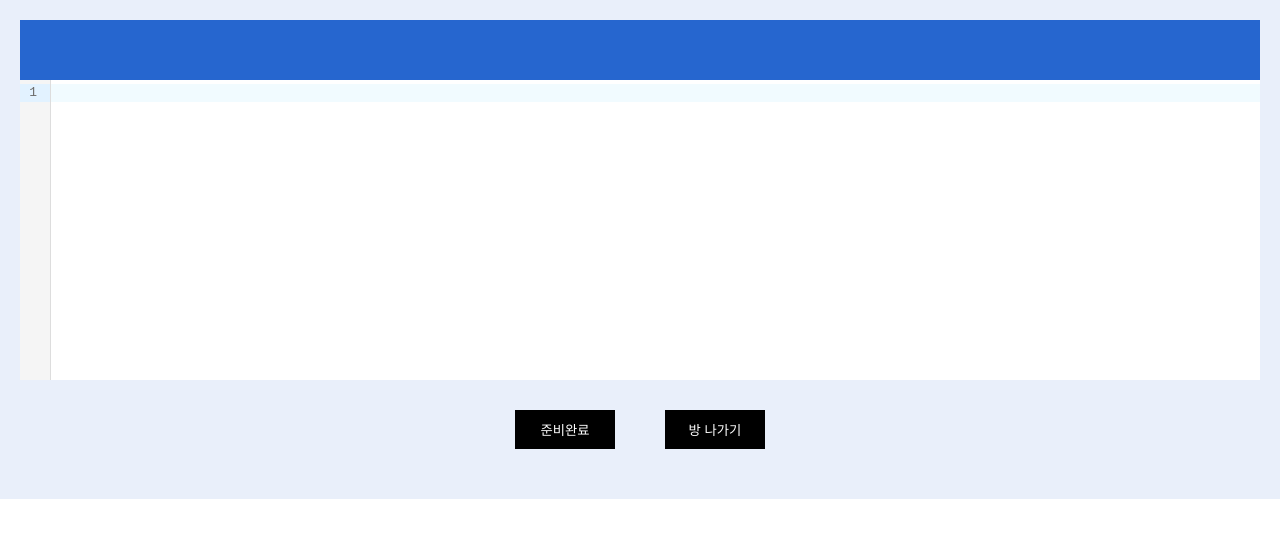
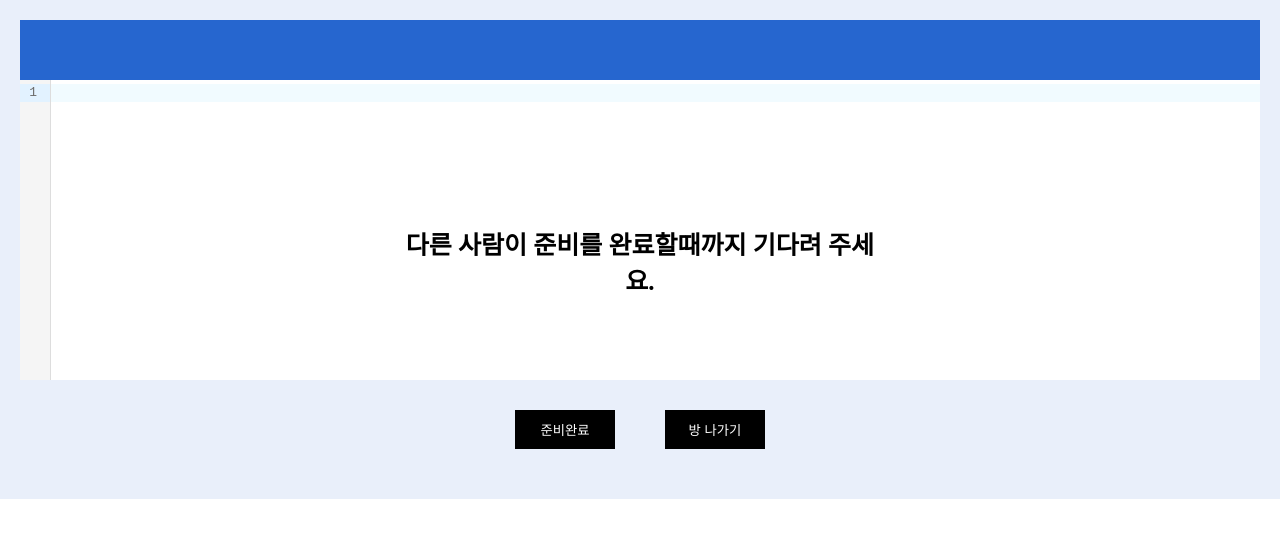
Before and after one commit to striker1826/codegame_fe, a React (Create React App) app: page /codingroom in a window 1280 px wide. Both pictures are taken after a click on the button "준비". Shown: the top 538 px of the page. Built offline with nearby package versions, Linux system fonts and the light colour scheme; no server answers.

Commit message:
feat: 방에서 준비 버튼을 눌렀을 때 문구 띄우기

```diff
--- a/src/components/codingRoom/GamePage.jsx
+++ b/src/components/codingRoom/GamePage.jsx
@@ -14,6 +14,15 @@ const Container = styled.div`
   display: flex;
   flex-direction: column;
   align-items: center;
+  position: relative;
+`;
+
+const BtnContainer = styled.div`
+  margin-top: 30px;
+  margin-bottom: 30px;
+  display: flex;
+  justify-content: center;
+  gap: 50px;
 `;
 
 const Btn = styled.button`
@@ -26,12 +35,19 @@ const Btn = styled.button`
   cursor: pointer;
 `;
 
-const BtnContainer = styled.div`
-  margin-top: 30px;
-  margin-bottom: 30px;
-  display: flex;
-  justify-content: center;
-  gap: 50px;
+const Waiting = styled.div`
+  position: absolute;
+  top: 50%;
+  left: 50%;
+
+  p {
+    text-align: center;
+    width: 480px;
+    height: 50px;
+    font-size: 25px;
+    font-weight: bold;
+    transform: translate(-50%, -50%);
+  }
 `;
 
 export const GamePage = ({
@@ -45,6 +61,7 @@ export const GamePage = ({
   handleLeaveRoom,
   codeError,
   testCases,
+  isReady,
 }) => {
   return (
     <Container>
@@ -54,6 +71,11 @@ export const GamePage = ({
         {isGrading ? <Btn>채점중...</Btn> : SubmitComponent}
         <Btn onClick={handleLeaveRoom}>방 나가기</Btn>
       </BtnContainer>
+      {isReady && (
+        <Waiting>
+          <p>다른 사람이 준비를 완료할때까지 기다려 주세요.</p>
+        </Waiting>
+      )}
       {testCases[0] && <TestCaseList testCases={testCases} />}
       {codeError && <Result codeError={codeError} />}
       {GradeResult[0] && <GradeResultList gradeResult={GradeResult} />}
--- a/src/pages/CodingRoom.jsx
+++ b/src/pages/CodingRoom.jsx
@@ -200,6 +200,7 @@ export function CodingRoom() {
         />
       ) : (
         <GamePage
+          isReady={isReady}
           isTimer={isTimer}
           codeInfo={codeInfo}
           setIsEnd={setIsEnd}
```
